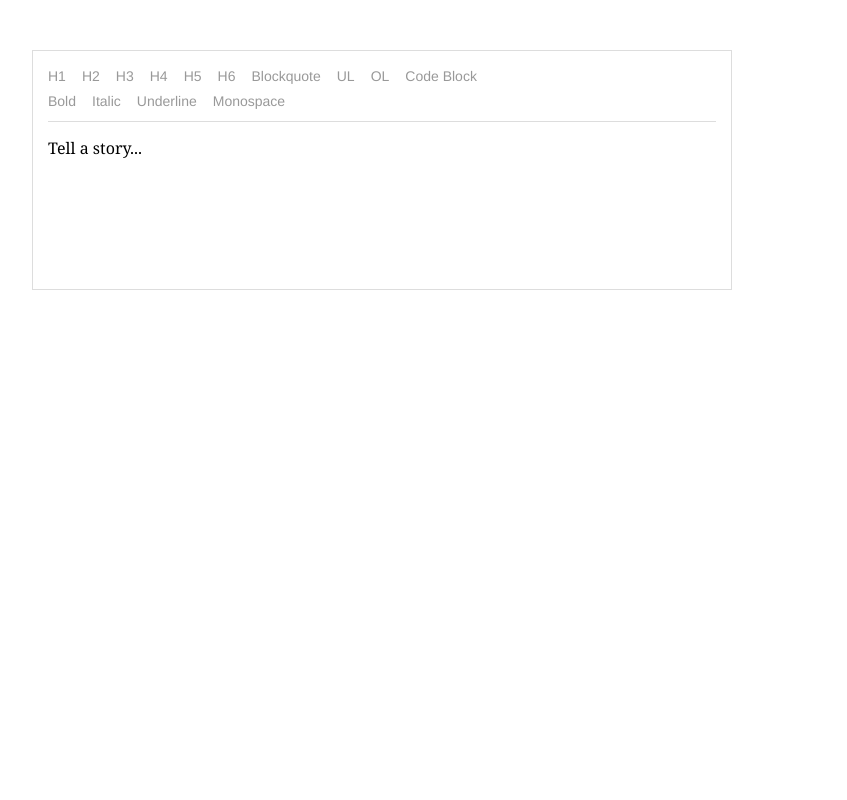
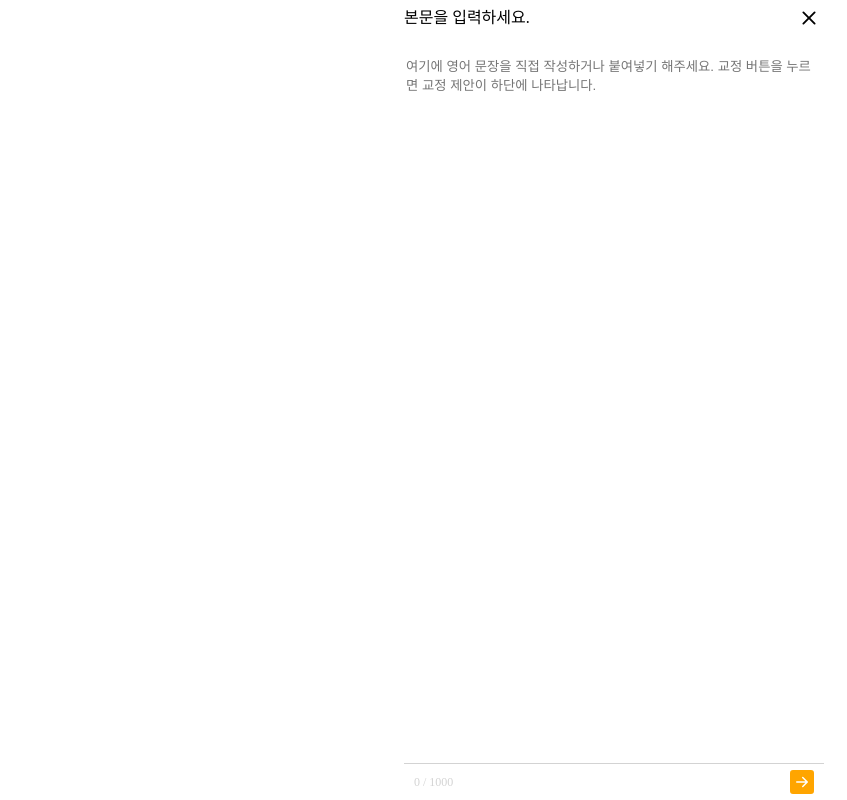
Before and after one commit to okcleff/text-editors, a React (Create React App) app: page / in a window 1280 px wide. Shown: the whole page, without its empty margins (26-873 px from the left). Built offline with nearby package versions, Linux system fonts and the light colour scheme.

Commit message:
Add: TextArea.js 추가

```diff
--- a/package.json
+++ b/package.json
@@ -9,8 +9,10 @@
     "draft-js": "^0.11.7",
     "react": "^18.0.0",
     "react-dom": "^18.0.0",
+    "react-icons": "^4.3.1",
     "react-scripts": "5.0.1",
     "styled-components": "^5.3.5",
+    "styled-reset": "^4.3.4",
     "web-vitals": "^2.1.4"
   },
   "scripts": {
--- a/src/App.js
+++ b/src/App.js
@@ -1,11 +1,13 @@
 import React from 'react';
 import styled from 'styled-components';
 import DraftJS from './components/DraftJS';
+import TextArea from './components/TextArea';
 
 const App = () => {
   return (
     <Container>
-      <DraftJS />
+      {/* <DraftJS /> */}
+      <TextArea />
     </Container>
   );
 };
@@ -13,6 +15,5 @@ const App = () => {
 export default App;
 
 const Container = styled.div`
-  width: 700px;
-  margin: 50px;
+  height: 100vh;
 `;
--- /dev/null
+++ b/src/components/TextArea.js
@@ -0,0 +1,89 @@
+import React, { useState } from 'react';
+import styled from 'styled-components';
+import { BsFillArrowRightSquareFill, BsX } from 'react-icons/bs';
+
+const TextArea = () => {
+  const [text, setText] = useState('');
+
+  const handleTextInput = (e) => {
+    return setText(e.target.value);
+  };
+
+  return (
+    <Container>
+      <Header>
+        <Status>{text ? '입력중' : '본문을 입력하세요.'}</Status>
+        <CloseBtn />
+      </Header>
+      <TextInput
+        placeholder='여기에 영어 문장을 직접 작성하거나 붙여넣기 해주세요. 교정 버튼을 누르면 교정 제안이 하단에 나타납니다.'
+        onChange={handleTextInput}
+        maxLength='1000'
+      ></TextInput>
+      <SubmitWrapper>
+        <Length> {text.length} / 1000</Length>
+        <SubmitBtn />
+      </SubmitWrapper>
+    </Container>
+  );
+};
+
+export default TextArea;
+
+const Container = styled.div`
+  display: flex;
+  flex-direction: column;
+  justify-content: center;
+  align-items: center;
+  height: 100vh;
+`;
+
+const Header = styled.header`
+  display: flex;
+  justify-content: space-between;
+  align-items: center;
+  width: 420px;
+  height: 40px;
+`;
+
+const Status = styled.div``;
+
+const CloseBtn = styled(BsX)`
+  width: 30px;
+  height: 30px;
+`;
+
+const TextInput = styled.textarea`
+  width: 420px;
+  height: 100%;
+  padding-top: 20px;
+  border: none;
+  font-family: sans-serif;
+  resize: none;
+  overflow: visible;
+  :focus {
+    outline: none;
+  }
+`;
+
+const SubmitWrapper = styled.div`
+  display: flex;
+  justify-content: space-between;
+  align-items: center;
+  width: 420px;
+  height: 40px;
+  padding: 2px 10px;
+  border-top: 1px solid lightgray;
+`;
+
+const Length = styled.div`
+  font-size: 12px;
+  color: lightgray;
+`;
+
+const SubmitBtn = styled(BsFillArrowRightSquareFill)`
+  width: 24px;
+  height: 24px;
+  color: orange;
+  cursor: pointer;
+`;
--- a/src/index.js
+++ b/src/index.js
@@ -1,10 +1,12 @@
 import React from 'react';
 import ReactDOM from 'react-dom/client';
 import App from './App';
+import GlobalStyle from './styles/GlobalStyle';
 
 const root = ReactDOM.createRoot(document.getElementById('root'));
 root.render(
   <React.StrictMode>
+    <GlobalStyle />
     <App />
   </React.StrictMode>
 );
--- /dev/null
+++ b/src/styles/GlobalStyle.js
@@ -0,0 +1,11 @@
+import { createGlobalStyle } from 'styled-components';
+import reset from 'styled-reset';
+
+const GlobalStyle = createGlobalStyle`
+  ${reset}
+  * {
+    box-sizing: border-box;
+  }
+`;
+
+export default GlobalStyle;
```
Also changed, not shown: 1 other file (tests, documents, lock files or other folders).
